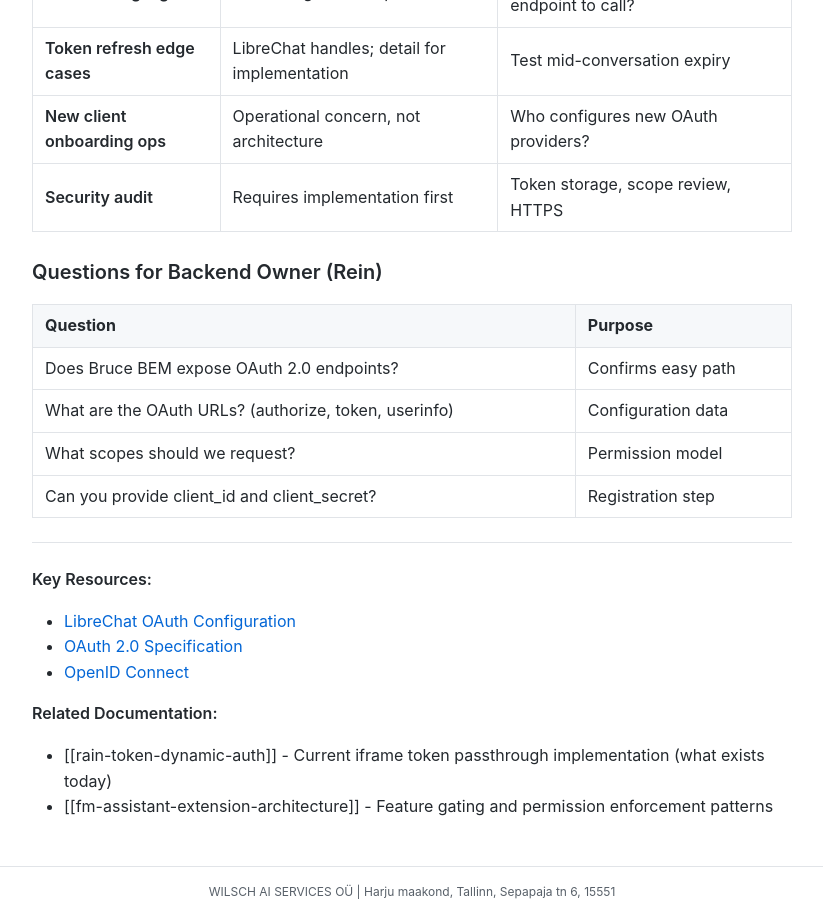
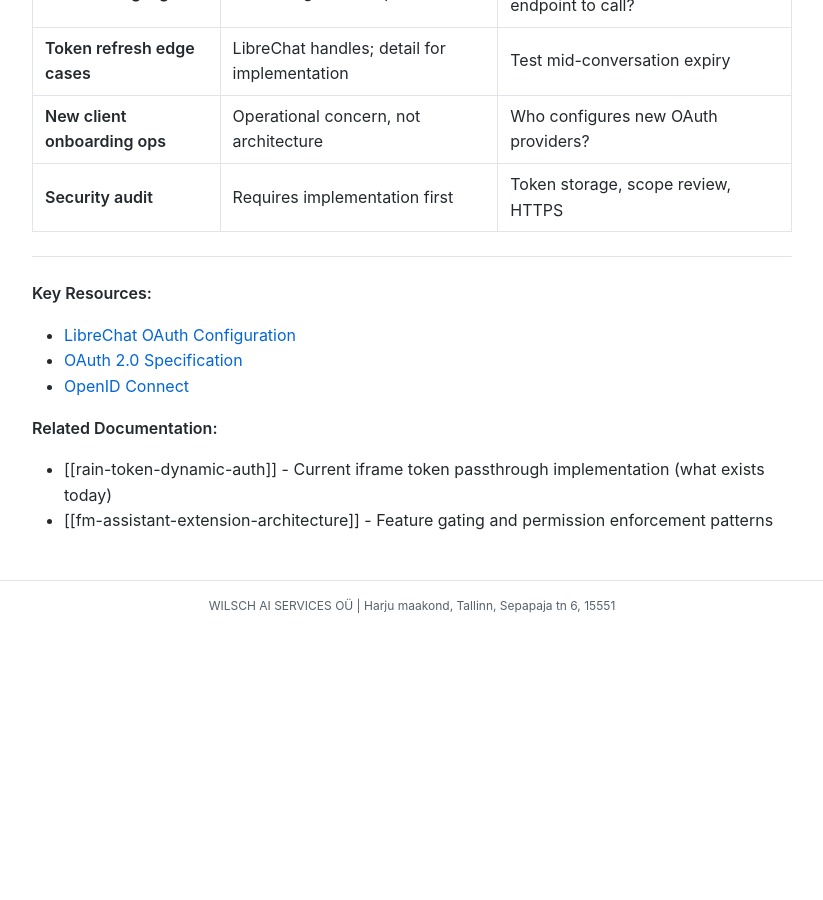
Before and after one commit to MariusWilsch/public-wilsch-ai-pages, a Jekyll site: the page built from project/archibus-fm-assistant/standalone-auth-architecture.md, in a window 1280 px wide and 900 px high, scrolled down 5761 px. Shown: the whole window, without its empty margins (228-1051 px from the left). Built offline with Jekyll 4.4.1, drawn with Linux system fonts in a browser that asks for light colours; our own code applies the rules of GitHub Pages for plain Markdown files; after the commit the page ends 6391 px from its top, so only the background shows below that.

Commit message:
Sync from hippocampus 2025-12-16

```diff
--- a/project/archibus-fm-assistant/standalone-auth-architecture.md
+++ b/project/archibus-fm-assistant/standalone-auth-architecture.md
@@ -161,15 +161,6 @@ For each CAFM backend to support this pattern:
 | **New client onboarding ops** | Operational concern, not architecture | Who configures new OAuth providers? |
 | **Security audit** | Requires implementation first | Token storage, scope review, HTTPS |
 
-### Questions for Backend Owner (Rein)
-
-| Question | Purpose |
-|----------|---------|
-| Does Bruce BEM expose OAuth 2.0 endpoints? | Confirms easy path |
-| What are the OAuth URLs? (authorize, token, userinfo) | Configuration data |
-| What scopes should we request? | Permission model |
-| Can you provide client_id and client_secret? | Registration step |
-
 ---
 
 **Key Resources:**
```
